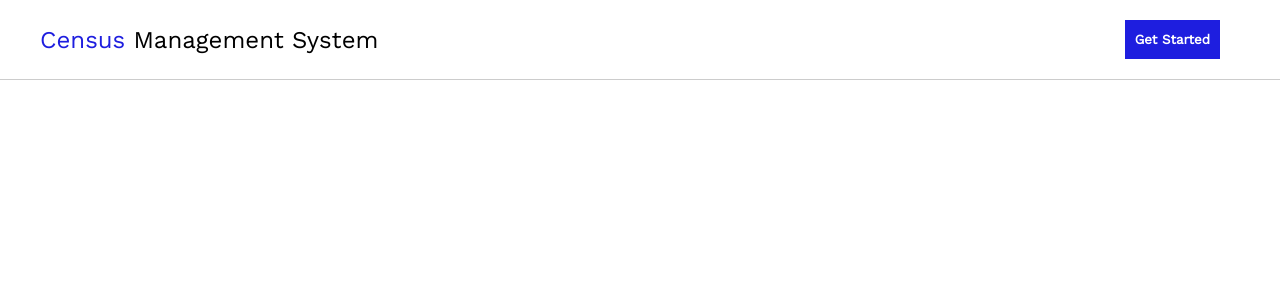
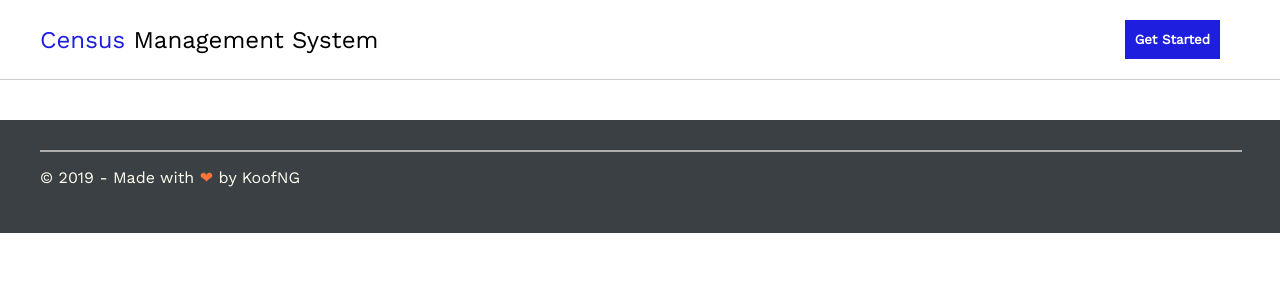
Before and after one commit to KoofNG/census-management-system, a Vue app: page /#/ in a window 1280 px wide. Shown: the top 300 px of the page. Built offline with nearby package versions, Linux system fonts and the light colour scheme.

Commit message:
Completed the Footer Component

```diff
--- a/src/components/Footer.vue
+++ b/src/components/Footer.vue
@@ -1,6 +1,8 @@
 <template>
-    <div>
+    <div id="footer">
 
+        <hr/>
+        <p>&copy; 2019 - Made with <span id='coloredHeart'>&#10084;</span> by <a href="https://github.com/koofng">KoofNG</a></p>
     </div>
 </template>
 
@@ -11,5 +13,39 @@ export default {
 </script>
 
 <style scoped>
+/* Block */
+#footer {
+    /* background-color: #5f5e5e; */
+    background-color: #3b4045;
+    padding: 30px 40px;
+    margin: 0px;
+    position: relative;
+    display: flex;
+    flex-direction: column;
+    margin-top: 40px;
+}
+
+/* Element */
+
+hr {
+    width: 100%;
+    position: relative;
+    display: block;
+    border: .5px solid #afacac;
+    margin: 0px;
+    padding: 0px;
+}
+p {
+    color: #fffeee;
+    font-weight: lighter;
+}
+p a {
+    text-decoration: none;
+    color: inherit;
+}
+/* Modifier */
+#coloredHeart {
+    color: #ff7437;
+}
 
 </style>
```
